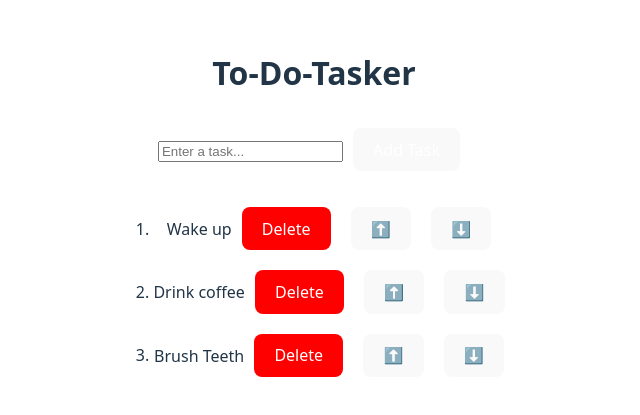
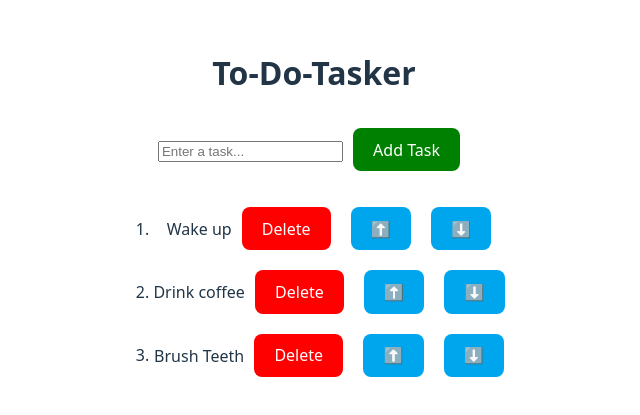
Before and after one commit to andriesvdw1/Todo-Tasks-App, a React (Vite) app in the folder todo-tasker/: page / in a window 1280 px wide. Shown: the part 185-600 px from the top of the page, without its empty margins (326-966 px from the left). Built offline with nearby package versions, Linux system fonts and the light colour scheme.

Commit message:
apply background colors to buttons.

```diff
--- a/todo-tasker/src/components/ToDoList/ToDoList.css
+++ b/todo-tasker/src/components/ToDoList/ToDoList.css
@@ -1,3 +1,10 @@
 .delete-button{
     background-color: red;
 }
+.add-button{
+    background-color: green;
+}
+
+.move-button{
+    background-color: #00A6ED;
+}
```
